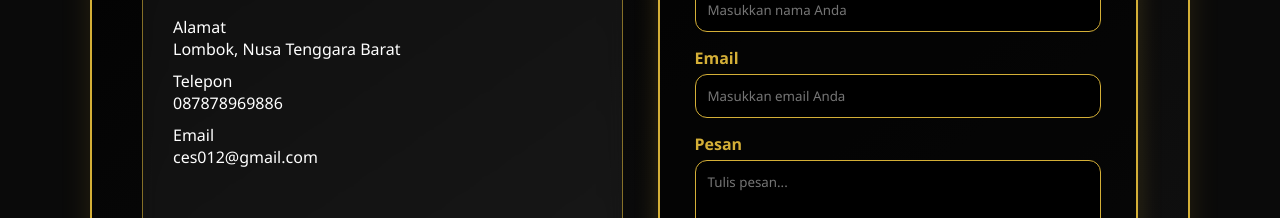
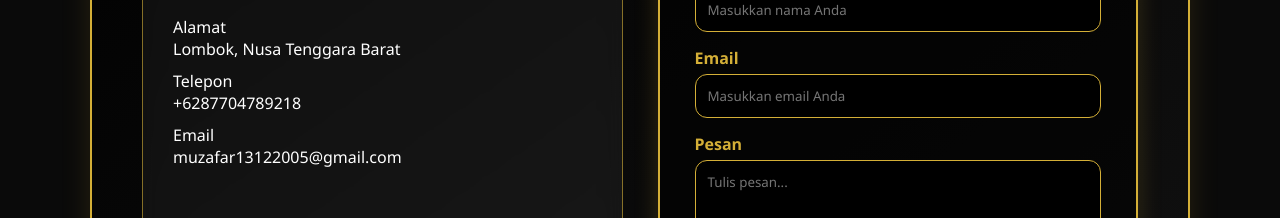
Before and after one commit to danilhelm958-eng/profilces, a plain HTML site: page kot.html in a window 1280 px wide. Shown: the part 381-599 px from the top of the page. Drawn offline with Linux system fonts and the light colour scheme.

Commit message:
Update kot.html

```diff
--- a/kot.html
+++ b/kot.html
@@ -42,8 +42,8 @@
       <h2 style="color:#d4af37;">Info Kontak</h2>
 
       <p style="margin-top:15px;"> Alamat<br> Lombok, Nusa Tenggara Barat</p>
-      <p style="margin-top:10px;"> Telepon<br> 087878969886</p>
-      <p style="margin-top:10px;"> Email<br> ces012@gmail.com</p>
+      <p style="margin-top:10px;"> Telepon<br> +6287704789218 </p>
+      <p style="margin-top:10px;"> Email<br> muzafar13122005@gmail.com</p>
 
       <div style="margin-top:25px;">
         <a href="index.html" class="btn-primary">⬅ Home</a>
```
